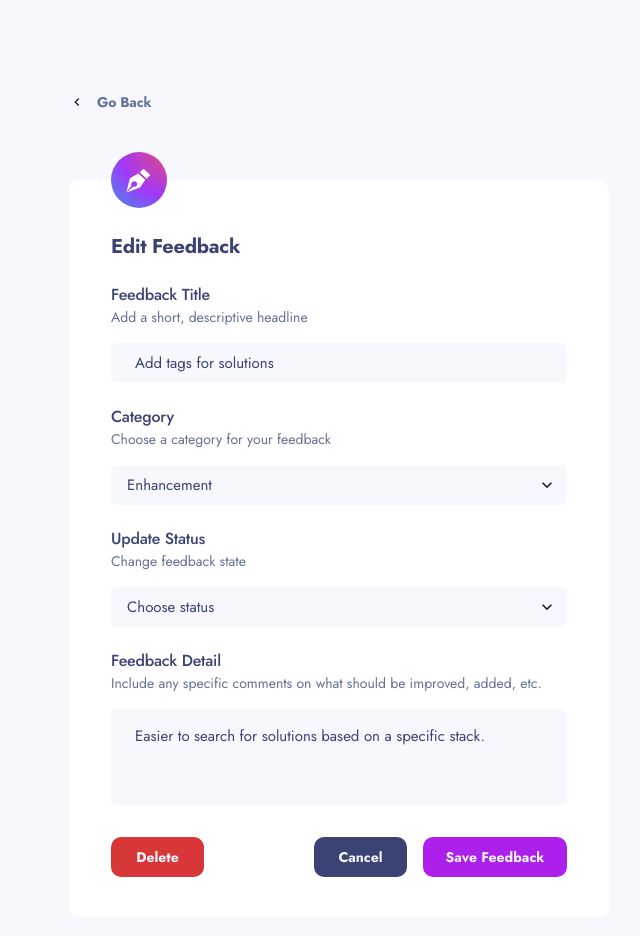
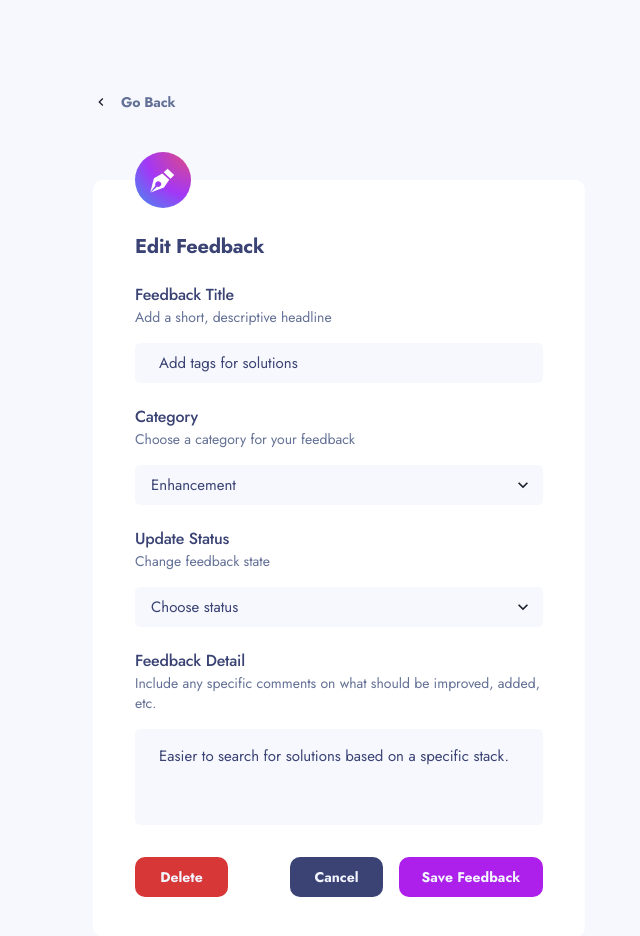
Before and after one commit to callmegrisha/product-feedback-app, a React (Create React App) app: page /suggestion/1/edit in a window 1280 px wide. Shown: the top 936 px of the page, without its empty margins (301-941 px from the left). Built offline with nearby package versions, Linux system fonts and the light colour scheme; data requests are answered from the project's data file.

Commit message:
add delete suggestion functionality

```diff
--- a/db.json
+++ b/db.json
@@ -177,36 +177,6 @@
       "comments": []
     },
     {
-      "id": 7,
-      "title": "More comprehensive reports ",
-      "category": "enhancement",
-      "upvotes": 123,
-      "status": "planned",
-      "description": "It would be great to see a more detailed breakdown of solutions.",
-      "comments": [
-        {
-          "id": 10,
-          "content": "This would be awesome! It would be so helpful to see an overview of my code in a way that makes it easy to spot where things could be improved.",
-          "user": {
-            "image": "/assets/user-images/image-victoria.jpg",
-            "name": "Victoria Mejia",
-            "username": "arlen_the_marlin"
-          },
-          "replies": []
-        },
-        {
-          "id": 11,
-          "content": "Yeah, this would be really good. I'd love to see deeper insights into my code!",
-          "user": {
-            "image": "/assets/user-images/image-jackson.jpg",
-            "name": "Jackson Barker",
-            "username": "countryspirit"
-          },
-          "replies": []
-        }
-      ]
-    },
-    {
       "id": 8,
       "title": "Learning paths",
       "category": "feature",
--- a/src/features/suggestions/components/FeedbackForm.jsx
+++ b/src/features/suggestions/components/FeedbackForm.jsx
@@ -9,6 +9,8 @@ import {
   Textarea,
 } from '@chakra-ui/react';
 import { BlockWrapper } from '../../../UI/BlockWrapper/BlockWrapper';
+import { useDeleteSuggestion } from '../hooks/useDeleteSuggestion';
+import { Link, useParams } from 'react-router-dom';
 
 const categories = [
   { value: 'all', name: 'All' },
@@ -26,11 +28,18 @@ const statuses = [
 ];
 
 export const FeedbackForm = ({ formik, isEdit, title, submitText }) => {
+  const [handleDeleteSuggestion] = useDeleteSuggestion();
+  const { id } = useParams();
   return (
     <BlockWrapper
       title={title}
       position='relative'
-      padding='52px 42px 40px'
+      padding={[
+        '44px 24px 24px',
+        '44px 24px 24px',
+        '44px 24px 24px',
+        '52px 42px 40px',
+      ]}
       _before={{
         content: '""',
         position: 'absolute',
@@ -112,16 +121,39 @@ export const FeedbackForm = ({ formik, isEdit, title, submitText }) => {
             value={formik.values.description}
           />
         </FormControl>
-        <Flex alignItems='center' justifyContent='flex-end'>
+        <Flex
+          direction={['column', 'row', 'row', 'row']}
+          alignItems='center'
+          justifyContent={['flex-start', 'flex-end', 'flex-end', 'flex-end']}
+          gap={[4, 4, 0, 0]}
+        >
           {isEdit && (
-            <Button type='button' variant='red' maxWidth={93} mr='auto'>
+            <Button
+              type='button'
+              variant='red'
+              maxWidth={['none', 93, 93, 93]}
+              mr={[0, 'auto', 'auto', 'auto']}
+              onClick={() => handleDeleteSuggestion(id)}
+            >
               Delete
             </Button>
           )}
-          <Button type='button' variant='grey' mr={4} maxWidth={93}>
+          <Button
+            as={Link}
+            type='button'
+            variant='grey'
+            mr={[0, 0, 4, 4]}
+            maxWidth={['none', 93, 93, 93]}
+            to='/'
+          >
             Cancel
           </Button>
-          <Button type='submit' variant='purple' maxWidth={144}>
+          <Button
+            type='submit'
+            variant='purple'
+            maxWidth={['none', 144, 144, 144]}
+            order={[-1, 0, 0, 0]}
+          >
             {submitText}
           </Button>
         </Flex>
--- /dev/null
+++ b/src/features/suggestions/hooks/useDeleteSuggestion.js
@@ -0,0 +1,17 @@
+import { useDispatch } from 'react-redux';
+import { deleteSuggestion } from '../suggestionsSlice';
+import { useNavigate } from 'react-router-dom';
+
+export const useDeleteSuggestion = () => {
+  const dispatch = useDispatch();
+  const navigate = useNavigate();
+
+  const handleDeleteSuggestion = (suggestionId) => {
+    if (window.confirm('Are you sure you want to delete the suggestion?')) {
+      dispatch(deleteSuggestion(suggestionId));
+    }
+    navigate('/');
+  };
+
+  return [handleDeleteSuggestion];
+};
--- a/src/features/suggestions/suggestionsSlice.js
+++ b/src/features/suggestions/suggestionsSlice.js
@@ -71,6 +71,21 @@ export const updateSuggestion = createAsyncThunk(
       );
 
       return { data };
+    } catch (error) {
+      rejectWithValue(error);
+    }
+  }
+);
+
+export const deleteSuggestion = createAsyncThunk(
+  '@@suggestions/deleteSuggestion',
+  async (id, { extra: { client }, rejectWithValue }) => {
+    try {
+      const { data } = await client.delete(
+        `http://localhost:3000/productRequests/${id}`
+      );
+
+      return data;
     } catch (error) {
       rejectWithValue(error);
     }
@@ -169,6 +184,20 @@ export const suggestionsSlice = createSlice({
         state.currentSuggestion = data;
       }
     });
+    // delete suggestion
+    builder.addCase(deleteSuggestion.pending, (state) => {
+      state.status = 'loading';
+      state.error = null;
+    });
+    builder.addCase(deleteSuggestion.rejected, (state, action) => {
+      state.status = 'rejected';
+      state.error = action.payload || action.meta.error;
+    });
+    builder.addCase(deleteSuggestion.fulfilled, (state, action) => {
+      state.status = 'received';
+      state.error = null;
+      console.log('deleteSuggestion.fulfilled', action);
+    });
   },
 });
 
--- a/src/pages/FeedbackPage/FeedbackPage.jsx
+++ b/src/pages/FeedbackPage/FeedbackPage.jsx
@@ -12,7 +12,7 @@ const FeedbackPage = ({ isEdit }) => {
   const { formik: formikEdit } = useEditSuggestion();
 
   return (
-    <Box as='section' padding='92px 0' maxW={540} m='0 auto'>
+    <Box as='section' padding='92px 24px' maxW={540} m='0 auto'>
       <Button
         __css={{}}
         type='button'
```
